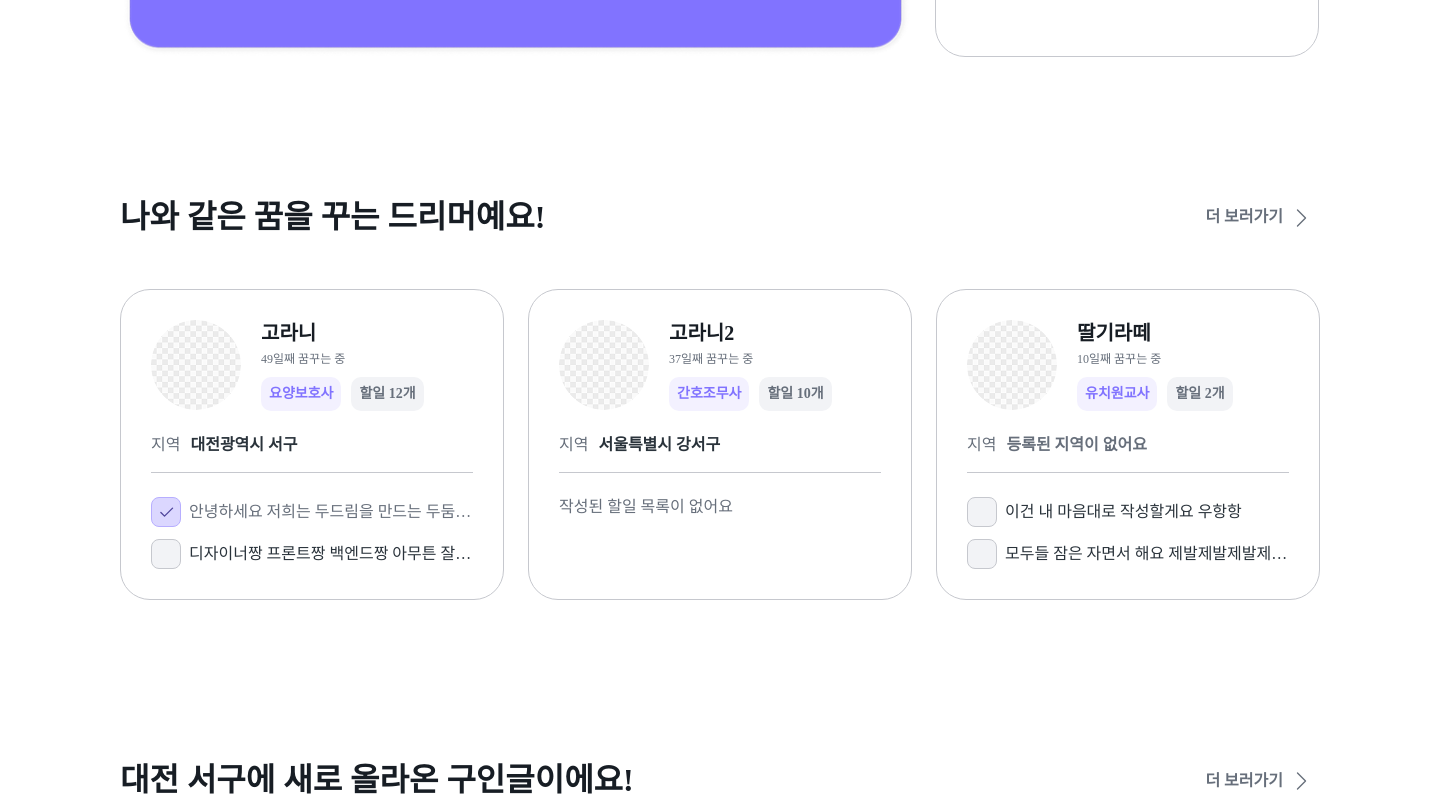
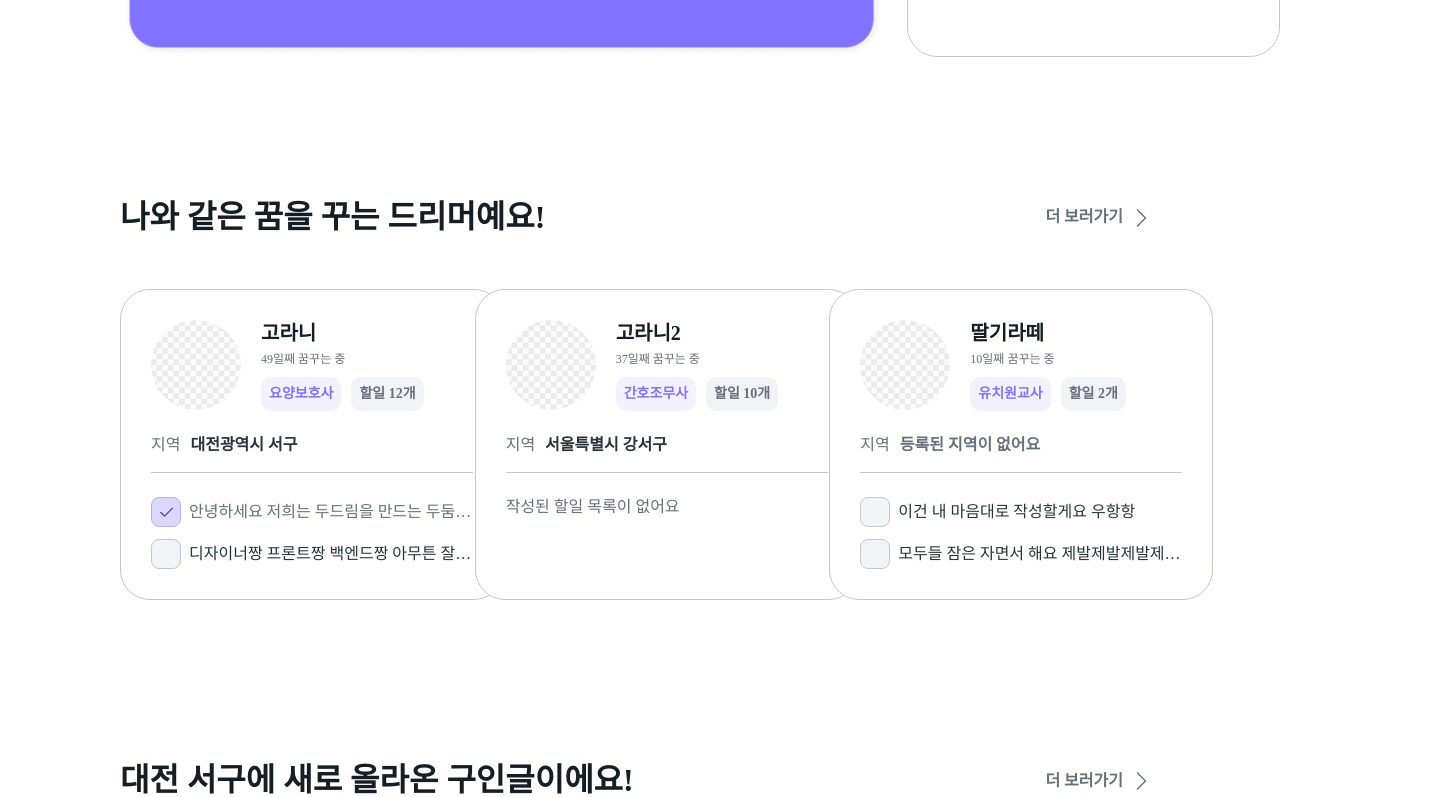
Before and after one commit to kxkxkxkxkxxk/kxkxkxkxkxxk, a React (Vite) app: page / in a window 1280 px wide. Shown: the part 588-1385 px from the top of the page, 1440 px wide, since content can reach past the window. Built offline with nearby package versions, Linux system fonts and the light colour scheme.

Commit message:
chore: [#34] 드리머 카드 grid로 변경

```diff
--- a/src/pages/home/components/HomeDreamer.tsx
+++ b/src/pages/home/components/HomeDreamer.tsx
@@ -18,7 +18,7 @@ const HomeDreamer = () => {
         </div>
       </div>
 
-      <div className="flex flex-row gap-6">
+      <div className="grid grid-cols-3 gap-6">
         {Dreamer.map((dream, index) => (
           <DreamerCard
             key={index}
```
